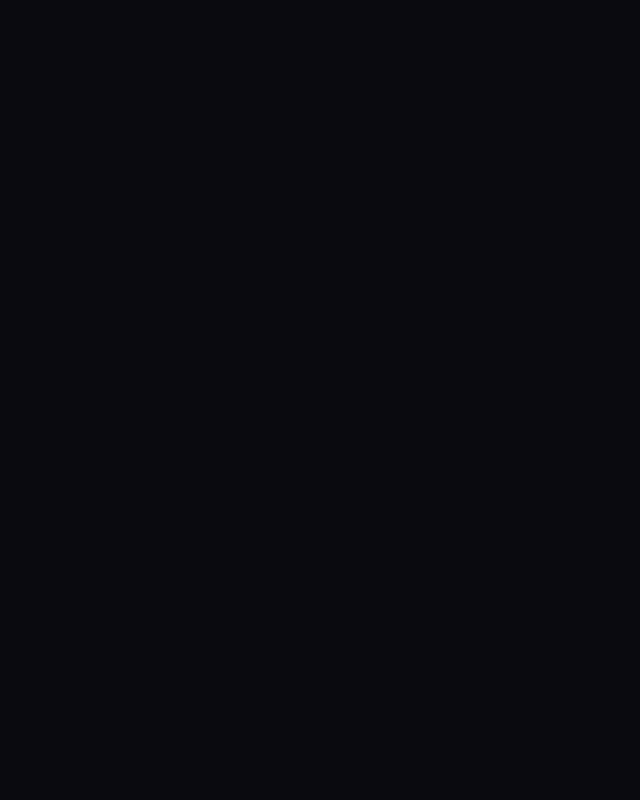
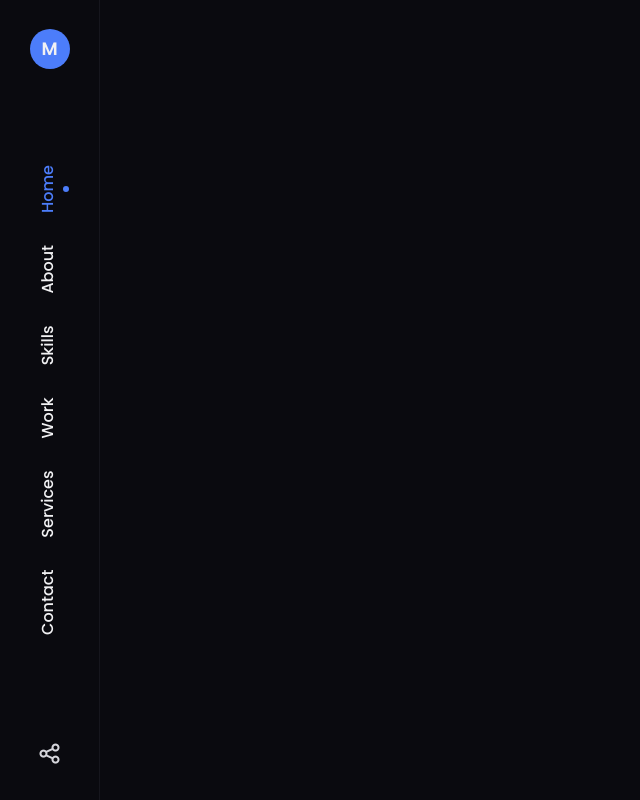
Before and after one commit to brayanesteves/curriculumvitae-brayanesteves, a plain HTML site: page index.html in a window 1280 px wide. Shown: the whole page, without its empty margins (0-640 px from the left). Drawn offline with nearby package versions, Linux system fonts and the light colour scheme.

Commit message:
✅ Sidebar [08.11.2022] ✅

```diff
--- a/index.html
+++ b/index.html
@@ -19,6 +19,46 @@
 
 <body>
     <!--<SIDEBAR>-->
+    <aside class="sidebar" id="sidebar">
+        <nav class="nav">
+            <!--<LOGO>-->
+            <div class="nav__logo">
+                <a href="index.html" class="nav__logo-text">M</a>
+            </div>
+            <!--<.LOGO>-->
+            <!--<MENU>-->
+            <div class="nav__menu">
+                <div class="menu">
+                    <ul class="nav__list">
+                        <li class="nav__item">
+                            <a href="#home" class="nav__link active-link">Home</a>
+                        </li>
+                        <li class="nav__item">
+                            <a href="#about" class="nav__link">About</a>
+                        </li>
+                        <li class="nav__item">
+                            <a href="#skills" class="nav__link">Skills</a>
+                        </li>
+                        <li class="nav__item">
+                            <a href="#work" class="nav__link">Work</a>
+                        </li>
+                        <li class="nav__item">
+                            <a href="#services" class="nav__link">Services</a>
+                        </li>
+                        <li class="nav__item">
+                            <a href="#contact" class="nav__link">Contact</a>
+                        </li>
+                    </ul>
+                </div>
+            </div>
+            <!--<.MENU>-->
+            <!--<BUTTON SHARE>-->
+            <div class="btn__share">
+                <i class="uil uil-share-alt social__share"></i>
+            </div>
+            <!--<.BUTTON SHARE>-->
+        </nav>
+    </aside>
     <!--<.SIDEBAR>-->
 
     <!-- <MAIN> -->
--- a/src/assets/css/style.css
+++ b/src/assets/css/style.css
@@ -9,7 +9,7 @@
     /*<.Colors>*/
 
     /*<HSL Color Mode>*/
-    --skin-color: hsl(342, 92%, 46%); --title-color: hsl(var(--hue-color), 8%, 95%); --text-color: hsl(var(--hue-color), 8%, 85%); --body-color: hsl(var(--hue-color), 19%, 5%); --box-color: hsl(var(--hue-color), 14%, 10%); --scroll-bar-color: hsl(var(--hue-color), 12%, 38%); --scroll-thumb-color: hsl(var(--hue-color), 12%, 26%);
+    --skin-color: hsl(223, 95%, 64%); --title-color: hsl(var(--hue-color), 8%, 95%); --text-color: hsl(var(--hue-color), 8%, 85%); --body-color: hsl(var(--hue-color), 19%, 5%); --box-color: hsl(var(--hue-color), 14%, 10%); --scroll-bar-color: hsl(var(--hue-color), 12%, 38%); --scroll-thumb-color: hsl(var(--hue-color), 12%, 26%);
     /*<.HSL Color Mode>*/
 
     /*<Font and Typography>*/
@@ -64,7 +64,20 @@ input   { border:none; outline:none; }
 /*<.REUSABLE CSS CLASSES>*/
 
 /*<SIDEBAR>*/
+.sidebar                       { position:fixed; width:100px; height:100vh; background-color:var(--body-color); border-right:1px solid var(--box-color); }
+.nav__logo                     { position:absolute; left:0; right:0; top:1.8rem; width:40px; height:40px; border-radius:50%; background-color:var(--skin-color); text-align:center; margin:auto; }
+.nav__logo-text                { font-size:1.125rem; color:var(--title-color); font-weight:var(--font-bold); line-height:40px; }
+.nav__menu                     { position:fixed; transform:rotate(-90deg) translateX(-100%); transform-origin:left top; width:100vh; }
+.menu                          { display:flex; }
+.nav__list                     { display:flex; flex-direction:row-reverse; margin:-2px auto 0 auto; }
+.nav__link                     { float:right; height:100%; line-height:100px; padding:0 1rem; color:var(--title-color); font-weight:var(--font-medium); position:relative; transition:.4s; }
+.nav__link.active-link::after,
+.nav__link:hover::after        { position:absolute; content:''; width:6px; height:6px; background-color:var(--skin-color); border-radius:50%; bottom:1.8rem; left:0; right:0; margin:auto; }
+.btn__share                    { position:absolute; bottom:1.8rem; left:0; right:0; text-align:center; }
+.social__share                 { font-size:1.5rem; }
 /* <Active Link> */
+.nav__link.active-link,
+.nav__link:hover        { color:var(--skin-color); }
 /* <.Active Link> */
 /*<.SIDEBAR>*/
 
```
Also changed, not shown: 1 other file.
